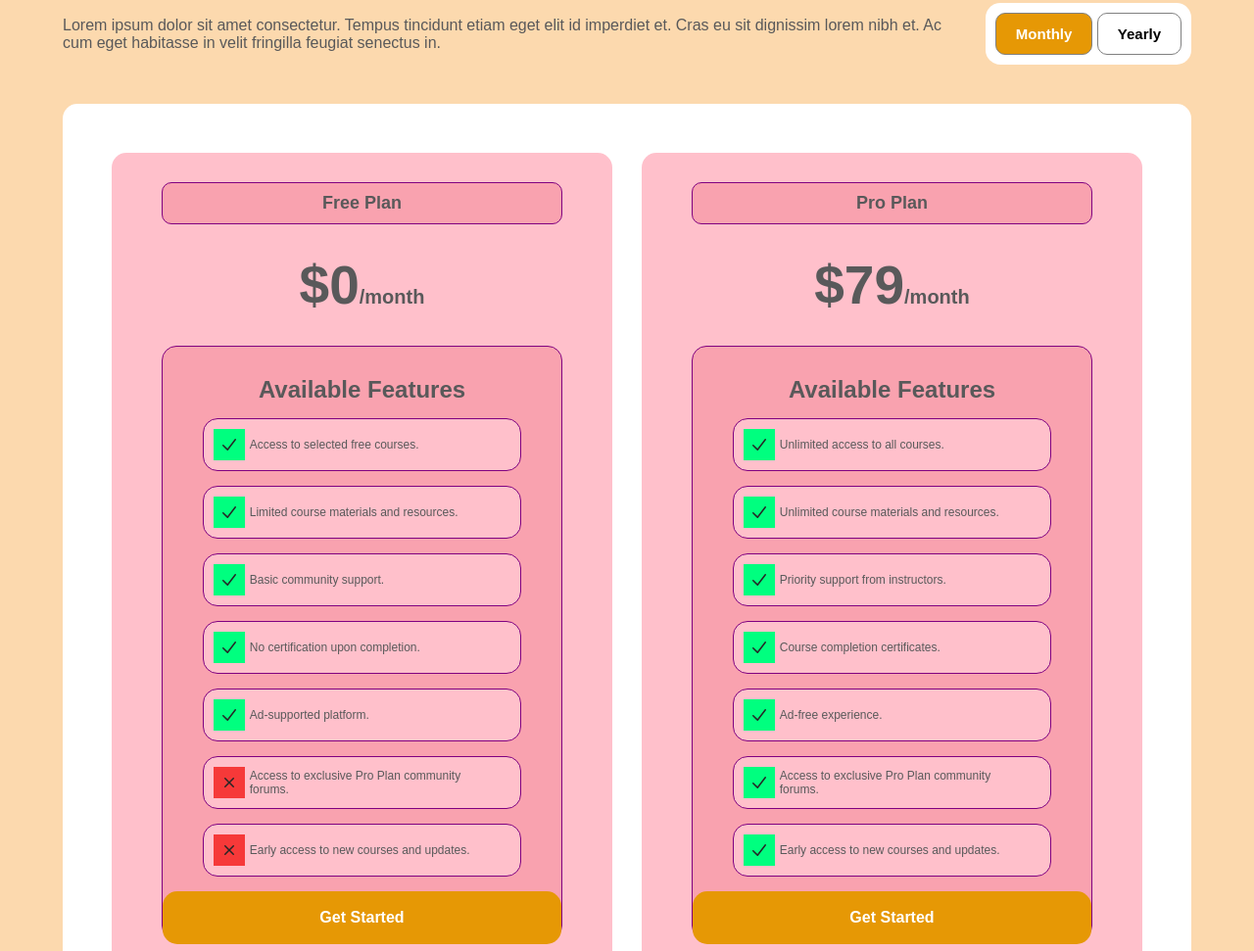
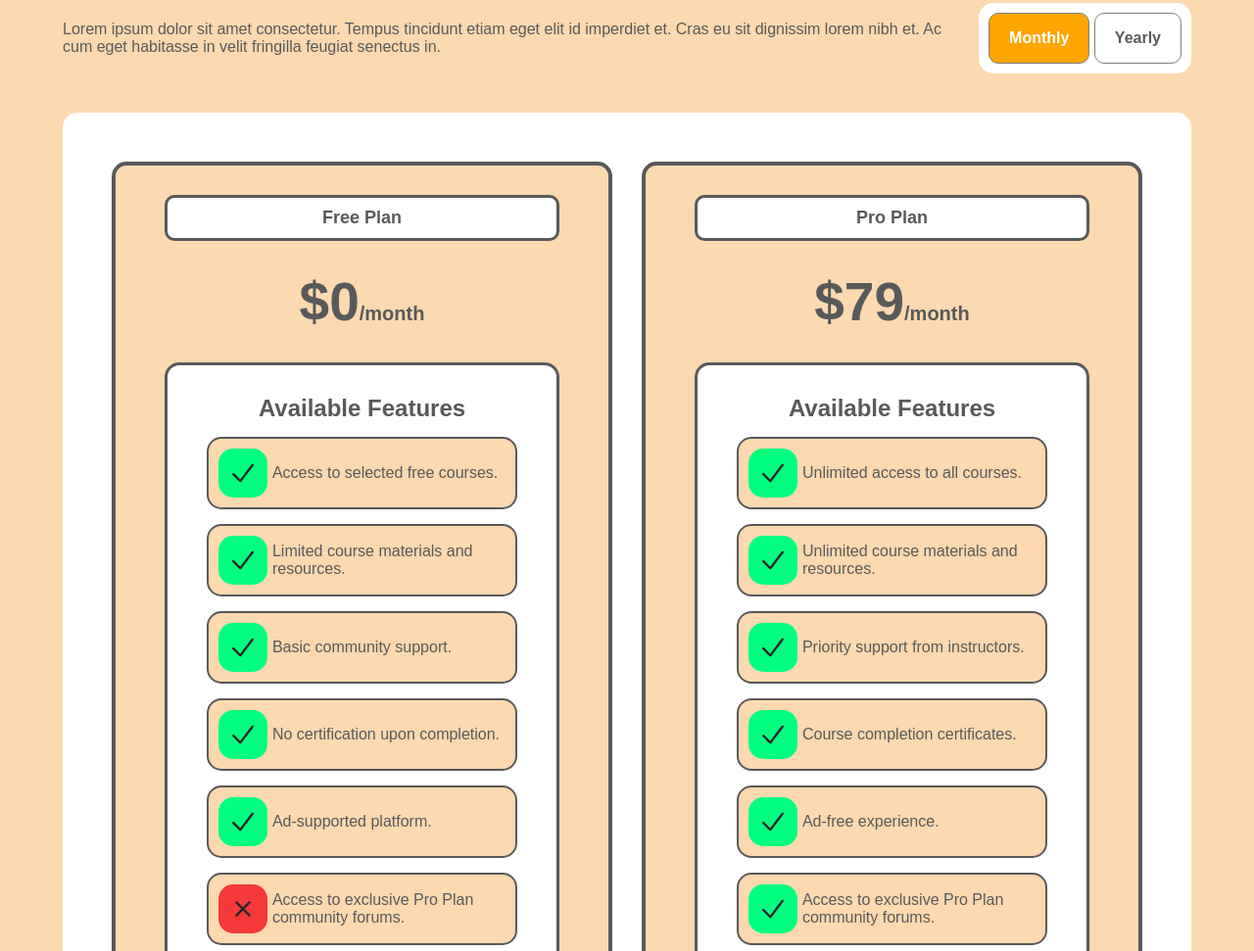
Before and after one commit to LaithGhnemat12302/mediaQueryProject, a plain HTML site: page index.html in a window 1280 px wide. Shown: the part 4821-5792 px from the top of the page at 98% size. Drawn offline with Linux system fonts and the light colour scheme.

Commit message:
pricing_hovering

```diff
--- a/assets/main.css
+++ b/assets/main.css
@@ -719,7 +719,6 @@ body{
 
 .pricing_section h2{
     font-size: 36px;
-    font-weight: bold;
 }
 
 .pricing_section .container{
@@ -742,23 +741,27 @@ body{
 }
 
 .pricing_section .container .sub_container button{
-    padding: 12px;
-    padding-left: 20px;
-    padding-right: 20px;
+    padding: 16px 20px;
     border-radius: 10px;
     font-weight: bold;
-    font-size: 15px;
+    font-size: 16px;
     border: 1px solid gray;
+    cursor: pointer;
+    transition: background-color 1s, color 1s;
+}
+
+.pricing_section .container .sub_container button:hover{
+    background-color: #59595A;
+    color: orange;
 }
 
 .pricing_section .container .sub_container .monthly{
-    background-color: rgb(230, 152, 5);
+    background-color: orange;
     color: white;
 }
 
 .pricing_section .container .sub_container .yearly{
     background-color: white;
-    color: black;
 }
 
 .pricing_section .pricing_container{
@@ -771,13 +774,32 @@ body{
 }
 
 .pricing_section .pricing_container .status{
-    background-color: pink;
-    padding-bottom: 50px;
+    background-color: rgb(252, 217, 174);
+    padding-bottom: 30px;
     border-radius: 15px;
     display: flex;
     flex-direction: column;
     align-items: center;
     width: calc((100% - 30px) / 2);
+    border: 4px solid #59595A;
+    height: 1000px;
+    transition: background-color 1s, color 1s, border 1s, transform 1s;
+}
+
+.pricing_section .pricing_container .status:hover{
+    background-color: #59595A;
+    border: 4px solid orange;
+    transform: scale(1.05);
+    z-index: 1;
+}
+
+.pricing_section .pricing_container .status:hover h6,
+.pricing_section .pricing_container .status:hover h6 span{
+    color: orange;
+}
+
+.pricing_section .pricing_container .status:hover .features{
+    background-color: orange;
 }
 
 .pricing_section .pricing_container .status h4{
@@ -787,10 +809,10 @@ body{
     padding-top: 10px;
     padding-bottom: 10px;
     border-radius: 10px;
-    background-color:#f9a2af;
+    background-color: white;
     width: 80%;
     text-align: center;
-    border: 1px solid purple;
+    border: 3px solid #59595A;
 }
 
 .pricing_section .pricing_container .status h6{
@@ -802,7 +824,7 @@ body{
 }
 
 .pricing_section .pricing_container .status .features{
-    background-color:#f9a2af;
+    background-color: white;
     width: 80%;
     margin-top: 30px;
     display: flex;
@@ -812,8 +834,9 @@ body{
     gap: 15px;
     padding-top: 30px;
     border-radius: 15px;
-    border: 1px solid purple;
-    height: 75%;
+    border: 3px solid #59595A;
+    height: 80%;
+    transition: background-color 1s;
 }
 
 .pricing_section .pricing_container .status .features h5{
@@ -821,42 +844,58 @@ body{
 }
 
 .pricing_section .pricing_container .status .features .feature{
-    background-color: pink;
+    background-color: rgb(252, 217, 174);
     width: 80%;
     padding: 10px;
     border-radius: 15px;
-    border: 1px solid purple;
+    border: 2px solid #59595A;
     display: flex;
     gap: 5px;
     align-items: center;
     height: 12%;
 }
 
+.pricing_section .pricing_container .status .features .feature:hover{
+    background-color: white;
+    transform: scale(1.2);
+    z-index: 1;
+}
+
 .pricing_section .pricing_container .status .features .feature .true{
     background-color: springgreen;
+    width: 50px;
+    height: 50px;
+    border-radius: 15px;
 }
 
 .pricing_section .pricing_container .status .features .feature .false{
     background-color:rgb(246, 57, 57);
+    width: 50px;
+    height: 50px;
+    border-radius: 15px;
 }
 
 .pricing_section .pricing_container .status .features .feature p{
     text-wrap: wrap;
-    font-size: 12px;
+    font-size: 16px;
     width: 80%;
 }
 
 .pricing_section .pricing_container .status .features button{
     width: 100%;
-    background-color: white;
     padding-top: 18px;
     padding-bottom: 18px;
-    border-radius: 15px;
-    border: none;
-    background-color: rgb(230, 152, 5);
-    color: white;
-    font-size: 16px;
+    border-radius: 10px;
+    background-color: rgb(252, 217, 174);
+    color: #59595A;
+    font-size: 18px;
     font-weight: 600;
+    border: 2px solid #59595A;
+    transition: background-color 1s;
+}
+
+.pricing_section .pricing_container .status .features button:hover{
+    background-color: white;
 }
 /* ############################################################################################# */
 /* ############################################################################################# */
```
